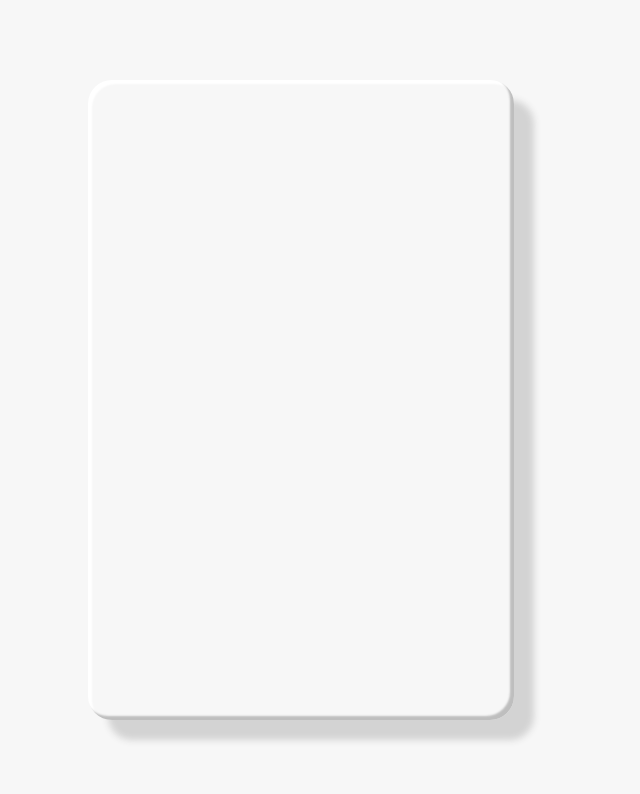
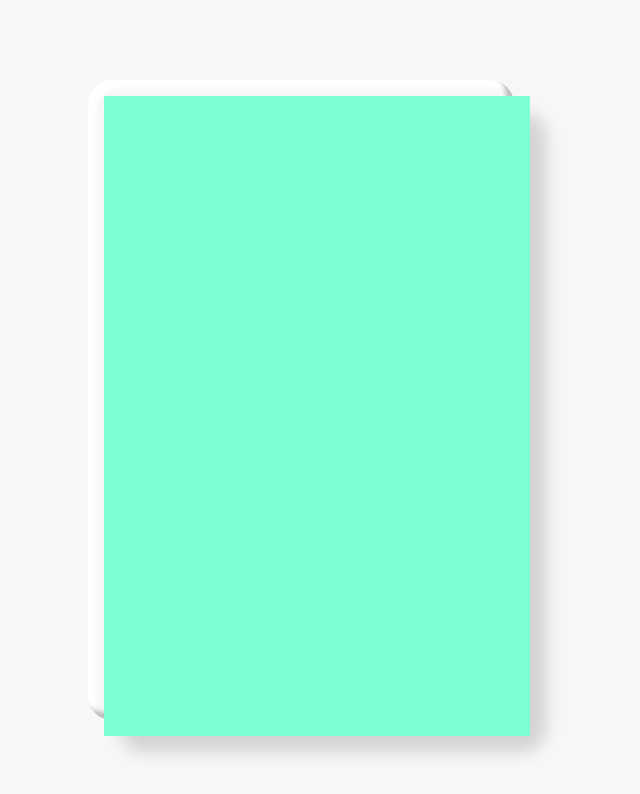
Before and after one commit to aarcThom/js_calculator, a plain HTML site: page index.html in a window 1280 px wide. Shown: the whole page, without its empty margins (339-979 px from the left). Drawn offline with Linux system fonts and the light colour scheme.

Commit message:
Add calc face html

```diff
--- a/index.html
+++ b/index.html
@@ -12,8 +12,14 @@
         <div class="sidebars"></div>
         <div class="calcColumn">
             <div class="calcBody">
-                <div class="calcFace">
-                    <div class="calcFaceShadow"></div>
+                <div class="calcFaceHilight">
+                    <div class="calcFaceShadow">
+                        <div id="calcFace">
+                            <div id="screen">
+
+                            </div>
+                        </div>
+                    </div>
                 </div>
 
             </div>
--- a/style.css
+++ b/style.css
@@ -24,19 +24,31 @@
     aspect-ratio: 2 / 3;
     background-color: rgb(247, 247, 247);
     border-radius: 3vh;
-    box-shadow: 20px 20px 7px rgb(211, 211, 211);
+    box-shadow: 4vh 4vh 2vh rgb(211, 211, 211);
 }
 
-.calcFace {
+.calcFaceHilight {
     height: 100%;
     width: 100%;
     border-radius: 3vh;
-    box-shadow: inset 4px 4px 2px white;
+    box-shadow: inset 1vh 1vh 0.5vh white;
 }
 
 .calcFaceShadow {
     height: 100%;
     width: 100%;
     border-radius: 3vh;
-    box-shadow: inset -4px -4px 2px rgb(190, 190, 190)
+    box-shadow: inset -1vh -1vh 0.5vh rgb(190, 190, 190)
 }
+
+#calcFace {
+    height: 100%;
+    width: 100%;
+    padding: 2vh 2vh;
+}
+
+#screen {
+    background-color: aquamarine;
+    width: 100%;
+    height: 100%;
+}
```
